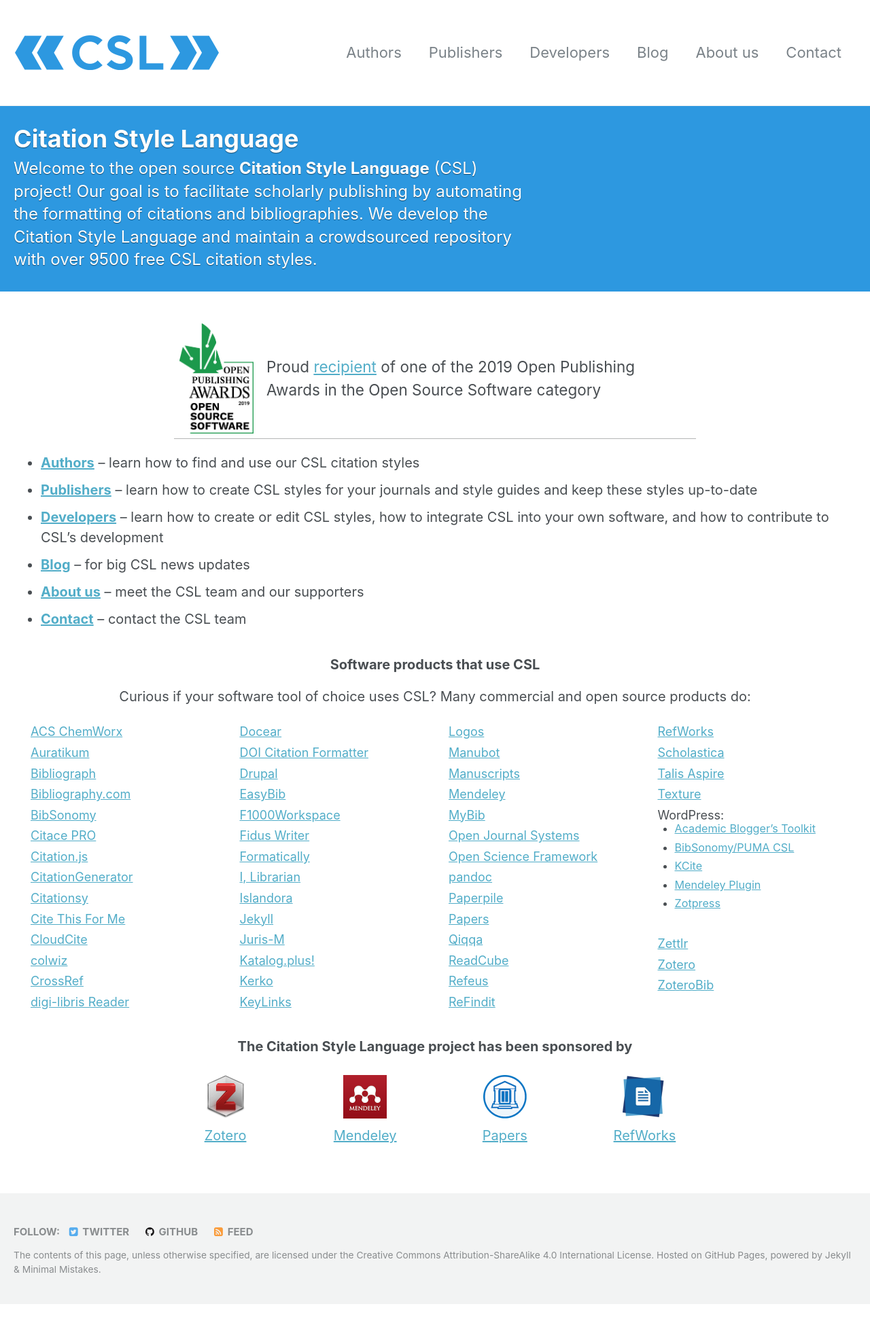
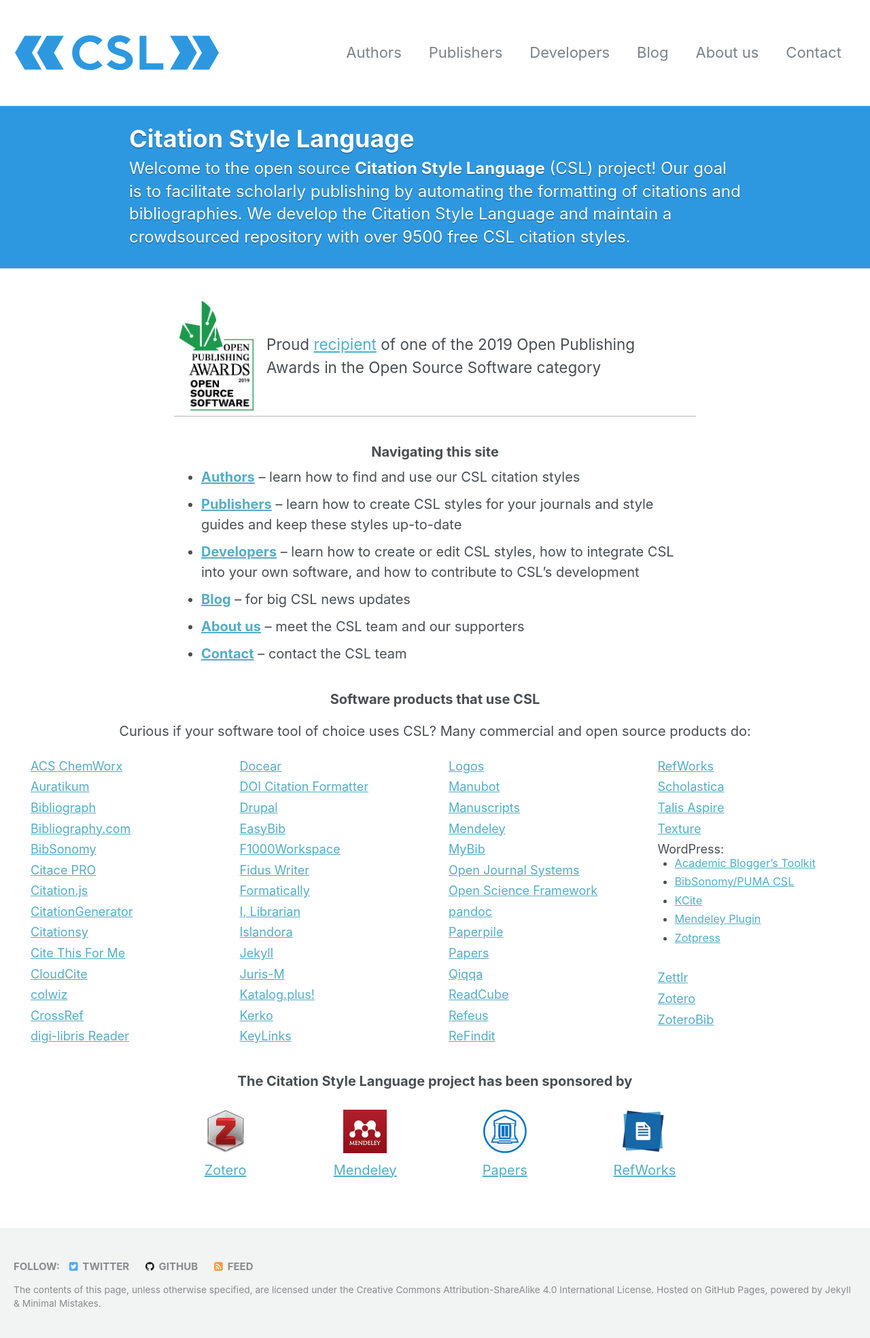
Before and after one commit to citation-style-language/citation-style-language.github.io, a Jekyll site: the page built from _pages/index.md, in a window 1280 px wide. Shown: the whole page at 68% size. Built offline with Jekyll 4.4.1, drawn with Linux system fonts in a browser that asks for light colours; the list of posts is cut into pages by our own code; before the commit the page ends 1919 px from its top, so only the background shows below that.

Commit message:
Center content on front page

```diff
--- a/_pages/index.md
+++ b/_pages/index.md
@@ -122,6 +122,8 @@
 
 <table style="margin: auto;max-width:768px;"><tr><td><img src="/assets/img/OSS-Vertical@2x.png" height="300px" width="200px"></td><td style="font-size:1.5em;">Proud <a href="https://openpublishingawards.org/index.php/citation-style-language/">recipient</a> of one of the 2019 Open Publishing Awards in the Open Source Software category</td></tr></table>
 
+<h3 id="navigate">Navigating this site</h3>
+
 * **[Authors](/authors/)** &ndash; learn how to find and use our CSL citation styles
 * **[Publishers](/publishers/)** &ndash; learn how to create CSL styles for your journals and style guides and keep these styles up-to-date
 * **[Developers](/developers/)** &ndash; learn how to create or edit CSL styles, how to integrate CSL into your own software, and how to contribute to CSL's development
--- a/_sass/_csl.scss
+++ b/_sass/_csl.scss
@@ -96,8 +96,18 @@
 	}
 }
 
-#products, #products + p {
+#navigate, #products, #products + p {
 	text-align: center;
+}
+
+.page__title, .page__lead {
+	margin: auto;
+	max-width:900px !important;
+}
+
+#navigate + ul {
+	margin: auto;
+	max-width:768px;
 }
 
 .multicolumn_list ul {
```
